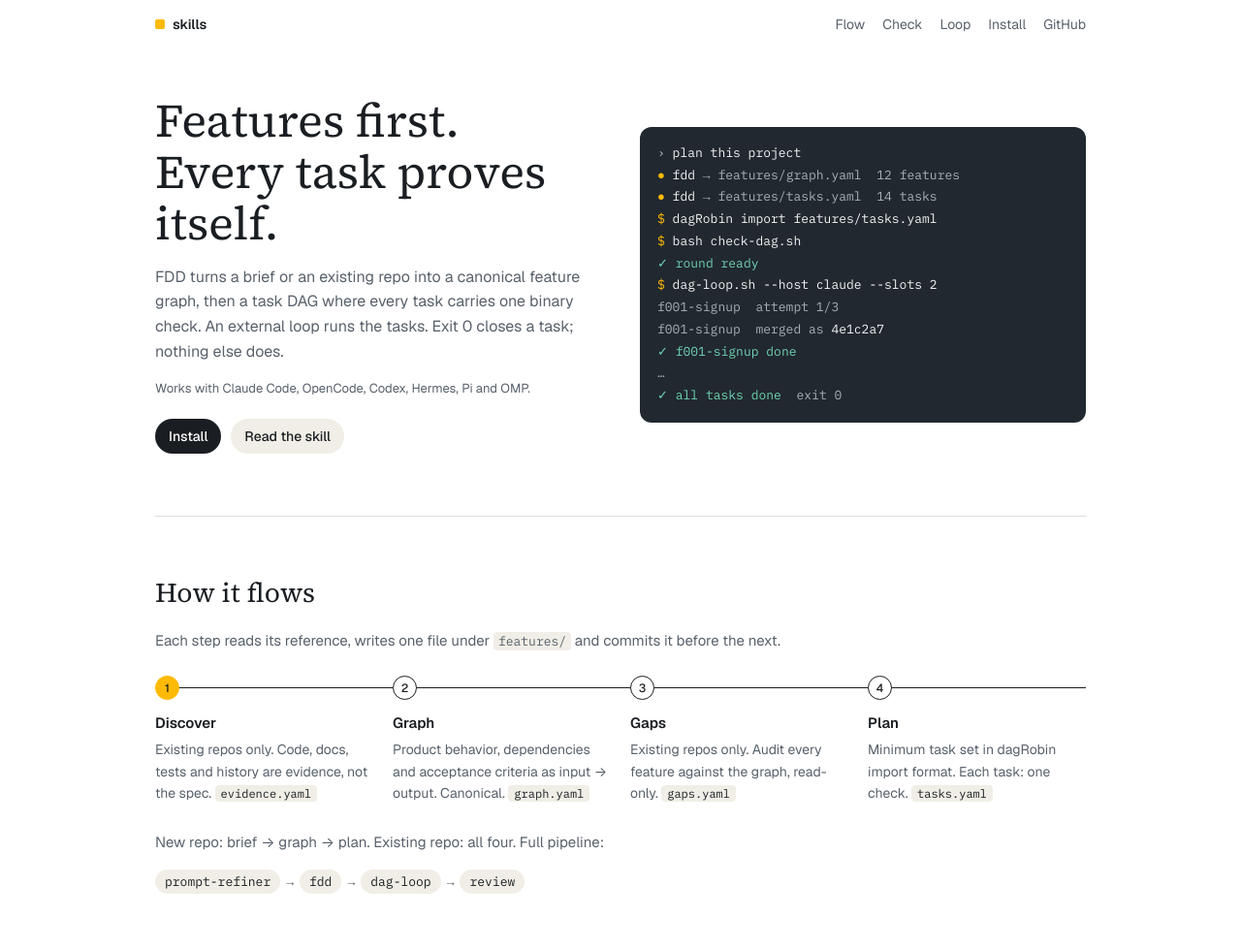
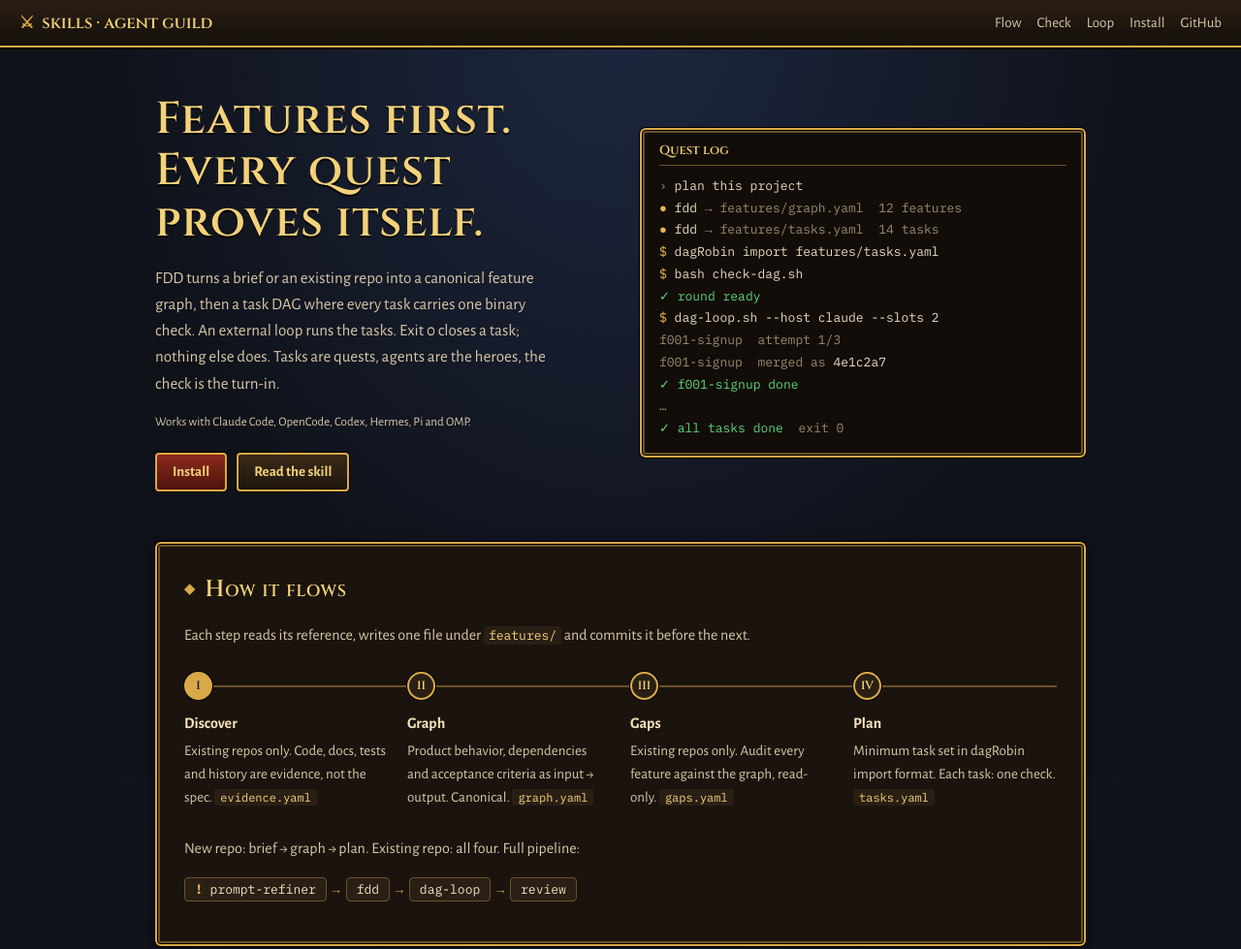
Before and after one commit to afa7789/skills, a plain HTML site: page docs/index.html in a window 1280 px wide. Shown: the top 979 px of the page at 97% size. Drawn offline with nearby package versions, Linux system fonts and the light colour scheme.

Commit message:
docs: fantasy-RTS skin for the FDD page

```diff
--- a/docs/index.html
+++ b/docs/index.html
@@ -7,72 +7,80 @@
 <meta name="description" content="Feature-driven development for coding agents: a canonical feature graph, a task DAG where every task carries one binary check, and an external loop that runs it.">
 <link rel="preconnect" href="https://fonts.googleapis.com">
 <link rel="preconnect" href="https://fonts.gstatic.com" crossorigin>
-<link href="https://fonts.googleapis.com/css2?family=Geist:wght@400;500;600&family=IBM+Plex+Mono:wght@400;500&family=Source+Serif+4:opsz,wght@8..60,400;8..60,500&display=swap" rel="stylesheet">
+<link href="https://fonts.googleapis.com/css2?family=Alegreya+Sans:wght@400;700&family=Cinzel:wght@600&family=IBM+Plex+Mono:wght@400;500&display=swap" rel="stylesheet">
 <style>
-:root{--bg:#fff;--sunk:#f0eee6;--border:#dcdcd9;--text:#59616b;--text-h:#1a1e22;--accent:#feba06;--accent-ink:#7a5200;
-  --term:#21282f;--term-line:#36424b;--on-term:#f4f5f6;--on-term-mute:#a8b0b8;--ok:#6fd3b4;
-  --s-feature:#e0a100;--s-harden:#257de0;--s-infra:#00a888;--grid:#e7e7e7;--axis:#c2c2c2;
-  --serif:"Source Serif 4",Georgia,serif;--sans:"Geist",system-ui,-apple-system,sans-serif;--mono:"IBM Plex Mono",ui-monospace,monospace}
-@media (prefers-color-scheme:dark){:root{--bg:#16191c;--sunk:#1d2125;--border:#2e353b;--text:#a8b0b8;--text-h:#f4f5f6;--accent-ink:#feba06;
-  --s-feature:#d28e05;--s-harden:#338ced;--s-infra:#00a888;--grid:#2a3036;--axis:#474747;color-scheme:dark}}
+:root{color-scheme:dark;--bg:#0f1219;--panel:#1b140e;--sunk:#2a1f15;--border:#6b5226;--gold:#d9a948;--gold-hi:#f3d27a;
+  --text:#d6c7a8;--text-h:#f3e3bd;--accent:#e8b84a;--ok:#5fd37a;--term:#120d09;--on-term:#e9dcc0;--on-term-mute:#9a8a6c;
+  --s-feature:#d28e05;--s-harden:#338ced;--s-infra:#00a888;--grid:#3a2c1c;--axis:#6b5226;
+  --serif:"Cinzel",Georgia,serif;--sans:"Alegreya Sans",system-ui,sans-serif;--mono:"IBM Plex Mono",ui-monospace,monospace}
 *{box-sizing:border-box}
-body{margin:0;background:var(--bg);color:var(--text);font:15px/1.6 var(--sans)}
-main{max-width:1000px;margin:0 auto;padding:0 20px}
-h1,h2{font-family:var(--serif);font-weight:400;color:var(--text-h);margin:0 0 12px}
-h1{font-size:clamp(34px,5vw,48px);line-height:1.1}
-h2{font-size:28px}
-h3{color:var(--text-h);font-size:15px;font-weight:600;margin:0 0 4px}
-section{padding:56px 0;border-top:1px solid var(--border)}
+body{margin:0;color:var(--text);font:16px/1.6 var(--sans);
+  background:radial-gradient(ellipse at top,#1d2740 0%,var(--bg) 60%) fixed}
+main{max-width:1000px;margin:0 auto;padding:0 20px 40px}
+h1,h2{font-family:var(--serif);font-weight:600;color:var(--gold-hi);margin:0 0 12px;letter-spacing:.02em}
+h1{font-size:clamp(32px,5vw,46px);line-height:1.15;text-shadow:0 2px 0 #000}
+h2{font-size:24px;font-variant:small-caps}
+h2::before{content:"◆";color:var(--gold);font-size:14px;margin-right:10px;vertical-align:3px}
+h3{color:var(--text-h);font-size:16px;font-weight:700;margin:0 0 4px}
+.frame{border:2px solid var(--gold);border-radius:6px;box-shadow:0 0 0 1px #000,inset 0 0 0 1px #000,inset 0 0 0 3px var(--border),0 6px 18px #0008}
+section{padding:28px;margin:28px 0;background:var(--panel)}
+section{border:2px solid var(--gold);border-radius:6px;box-shadow:0 0 0 1px #000,inset 0 0 0 1px #000,inset 0 0 0 3px var(--border),0 6px 18px #0008}
 code,pre{font-family:var(--mono);font-size:13px}
-p code,li code,td code{background:var(--sunk);padding:1px 5px;border-radius:4px}
-a{color:var(--text-h)}
-nav{display:flex;justify-content:space-between;align-items:center;max-width:1000px;margin:0 auto;padding:14px 20px;font-size:14px}
-nav b{color:var(--text-h)}nav b::before{content:"";display:inline-block;width:10px;height:10px;background:var(--accent);border-radius:2px;margin-right:8px}
-nav a{margin-left:18px;text-decoration:none;color:var(--text)}
-.hero{display:grid;grid-template-columns:1fr 1fr;gap:40px;align-items:center;padding:48px 0 64px}
-.lead{font-size:16px;max-width:46ch}
+p code,li code,td code{background:var(--sunk);padding:1px 5px;border-radius:3px;color:var(--gold-hi)}
+a{color:var(--gold-hi)}
+nav{display:flex;justify-content:space-between;align-items:center;flex-wrap:wrap;gap:8px;padding:10px 20px;font-size:15px;
+  background:linear-gradient(#2a1f15,#140f0a);border-bottom:2px solid var(--gold);box-shadow:0 2px 0 #000}
+nav b{font-family:var(--serif);color:var(--gold-hi);font-size:17px}nav b::before{content:"⚔";margin-right:8px;color:var(--gold)}
+nav a{margin-left:16px;text-decoration:none;color:var(--text)}nav a:hover{color:var(--gold-hi)}
+.hero{display:grid;grid-template-columns:1fr 1fr;gap:40px;align-items:center;padding:48px 0 24px}
+.lead{font-size:17px;max-width:46ch}
 .btns{display:flex;gap:10px;flex-wrap:wrap;margin-top:20px}
-.btn{padding:7px 14px;border-radius:999px;text-decoration:none;font-weight:500;font-size:14px;background:var(--sunk);color:var(--text-h)}
-.btn.dark{background:var(--text-h);color:var(--bg)}
-.term{background:var(--term);color:var(--on-term);border-radius:12px;padding:16px 18px;margin:0;overflow:auto;line-height:1.75}
+.btn{padding:6px 16px;border-radius:4px;text-decoration:none;font-weight:700;font-size:15px;color:var(--gold-hi);
+  background:linear-gradient(#3a2a18,#1d150d);border:2px solid var(--gold);box-shadow:0 0 0 1px #000}
+.btn.dark{background:linear-gradient(#8c2a1c,#4e130c)}
+.btn:hover{filter:brightness(1.2)}
+.term{background:var(--term);color:var(--on-term);border:2px solid var(--gold);border-radius:6px;padding:16px 18px;margin:0;overflow:auto;line-height:1.75;
+  box-shadow:0 0 0 1px #000,inset 0 0 0 1px #000,inset 0 0 0 3px var(--border)}
+.term[data-title]::before{content:attr(data-title);display:block;font:600 13px var(--serif);color:var(--gold-hi);border-bottom:1px solid var(--border);margin:-4px 0 10px;padding-bottom:6px}
 .term .m{color:var(--on-term-mute)}.term .y{color:var(--accent)}.term .g{color:var(--ok)}
 .steps{display:grid;grid-template-columns:repeat(4,1fr);gap:20px;margin-top:24px;position:relative}
-.steps::before{content:"";position:absolute;left:12px;right:0;top:12px;height:1px;background:var(--text-h)}
+.steps::before{content:"";position:absolute;left:14px;right:0;top:14px;height:2px;background:var(--border)}
 .step{position:relative}
-.step i{display:grid;place-items:center;width:25px;height:25px;border-radius:50%;border:1px solid var(--text-h);background:var(--bg);font:500 12px var(--sans);font-style:normal;color:var(--text-h);margin-bottom:12px}
-.step:first-child i{background:var(--accent);border-color:var(--accent);color:#1a1e22}
-.step p{margin:0;font-size:14px}
-.tag{font:12px var(--mono);background:var(--sunk);padding:1px 6px;border-radius:4px;color:var(--text-h)}
+.step i{display:grid;place-items:center;width:29px;height:29px;border-radius:50%;border:2px solid var(--gold);background:var(--sunk);font:600 12px var(--serif);font-style:normal;color:var(--gold-hi);margin-bottom:12px;box-shadow:0 0 0 1px #000}
+.step:first-child i{background:var(--gold);color:#1b140e}
+.step p{margin:0;font-size:15px}
+.tag{font:12px var(--mono);background:var(--sunk);padding:1px 6px;border-radius:3px;color:var(--gold-hi)}
 .two{display:grid;grid-template-columns:1fr 1fr;gap:32px;align-items:start}
-.card{background:var(--sunk);border-radius:12px;padding:20px}
-svg text{font-family:var(--sans);font-size:12px;fill:var(--text)}
-svg .h{fill:var(--text-h);font-weight:600;paint-order:stroke;stroke:var(--bg);stroke-width:4px}
-.node rect{fill:var(--bg);stroke:var(--border)}.node.root rect{stroke:var(--accent);stroke-width:2}
-.edge{stroke:var(--text);fill:none;stroke-width:1.2}
+svg text{font-family:var(--sans);font-size:13px;fill:var(--text)}
+svg .h{fill:var(--text-h);font-weight:700;paint-order:stroke;stroke:var(--panel);stroke-width:4px}
+.node rect{fill:var(--sunk);stroke:var(--gold);stroke-width:1.5}.node.root rect{stroke:var(--gold-hi);stroke-width:2.5}
+.edge{stroke:var(--gold);fill:none;stroke-width:1.2}
 .chain{display:flex;flex-wrap:wrap;gap:6px;align-items:center;font:13px var(--mono);margin:16px 0}
-.chain span{background:var(--sunk);padding:4px 10px;border-radius:999px;color:var(--text-h)}
-.chain span.ok{background:var(--accent);color:#1a1e22}.chain b{font-weight:400}
-.legend{display:flex;gap:16px;font-size:13px;margin:8px 0}
+.chain span{background:var(--sunk);padding:3px 10px;border-radius:4px;border:1px solid var(--border);color:var(--text-h)}
+.chain span:first-child::before{content:"! ";color:var(--accent);font-weight:700}
+.chain span.ok{background:var(--gold);border-color:var(--gold-hi);color:#1b140e}.chain span.ok::before{content:"? ";font-weight:700}
+.chain b{font-weight:400;color:var(--gold)}
+.legend{display:flex;gap:16px;font-size:14px;margin:8px 0}
 .legend span::before{content:"";display:inline-block;width:10px;height:10px;border-radius:2px;margin-right:6px;background:var(--c)}
-table{border-collapse:collapse;width:100%;font-size:14px}
+table{border-collapse:collapse;width:100%;font-size:15px}
 td,th{text-align:left;padding:8px 10px 8px 0;border-bottom:1px solid var(--border);vertical-align:top}
-th{color:var(--text-h);font-weight:600}
-ul.rules{padding-left:18px}ul.rules li{margin:6px 0}
-footer{padding:32px 20px;text-align:center;font-size:13px;border-top:1px solid var(--border)}
-@media (max-width:760px){.hero,.two{grid-template-columns:1fr}.steps{grid-template-columns:1fr 1fr}.steps::before{display:none}}
+th{color:var(--gold-hi);font-family:var(--serif);font-weight:600;font-size:13px}
+ul.rules{padding-left:0;list-style:none}ul.rules li{margin:8px 0}ul.rules li::before{content:"⚜ ";color:var(--gold)}
+footer{padding:24px 20px;text-align:center;font-size:14px;border-top:2px solid var(--gold);background:#140f0a}
+@media (max-width:760px){.hero,.two{grid-template-columns:1fr}.steps{grid-template-columns:1fr 1fr}.steps::before{display:none}section{padding:20px}}
 </style>
 </head>
 <body>
-<nav><b>skills</b><span><a href="#flow">Flow</a><a href="#check">Check</a><a href="#loop">Loop</a><a href="#install">Install</a><a href="https://github.com/afa7789/skills">GitHub</a></span></nav>
+<nav><b>skills · agent guild</b><span><a href="#flow">Flow</a><a href="#check">Check</a><a href="#loop">Loop</a><a href="#install">Install</a><a href="https://github.com/afa7789/skills">GitHub</a></span></nav>
 <main>
 <div class="hero">
   <div>
-    <h1>Features first.<br>Every task proves itself.</h1>
-    <p class="lead">FDD turns a brief or an existing repo into a canonical feature graph, then a task DAG where every task carries one binary check. An external loop runs the tasks. Exit 0 closes a task; nothing else does.</p>
+    <h1>Features first.<br>Every quest proves itself.</h1>
+    <p class="lead">FDD turns a brief or an existing repo into a canonical feature graph, then a task DAG where every task carries one binary check. An external loop runs the tasks. Exit 0 closes a task; nothing else does. Tasks are quests, agents are the heroes, the check is the turn-in.</p>
     <p style="font-size:13px">Works with Claude Code, OpenCode, Codex, Hermes, Pi and OMP.</p>
     <div class="btns"><a class="btn dark" href="#install">Install</a><a class="btn" href="https://github.com/afa7789/skills/tree/main/skills/fdd">Read the skill</a></div>
   </div>
-<pre class="term"><span class="m">›</span> plan this project
+<pre class="term" data-title="Quest log"><span class="m">›</span> plan this project
 <span class="y">●</span> fdd <span class="m">→ features/graph.yaml  12 features</span>
 <span class="y">●</span> fdd <span class="m">→ features/tasks.yaml  14 tasks</span>
 <span class="y">$</span> dagRobin import features/tasks.yaml
@@ -90,10 +98,10 @@ footer{padding:32px 20px;text-align:center;font-size:13px;border-top:1px solid v
   <h2>How it flows</h2>
   <p>Each step reads its reference, writes one file under <code>features/</code> and commits it before the next.</p>
   <div class="steps">
-    <div class="step"><i>1</i><h3>Discover</h3><p>Existing repos only. Code, docs, tests and history are evidence, not the spec. <span class="tag">evidence.yaml</span></p></div>
-    <div class="step"><i>2</i><h3>Graph</h3><p>Product behavior, dependencies and acceptance criteria as input → output. Canonical. <span class="tag">graph.yaml</span></p></div>
-    <div class="step"><i>3</i><h3>Gaps</h3><p>Existing repos only. Audit every feature against the graph, read-only. <span class="tag">gaps.yaml</span></p></div>
-    <div class="step"><i>4</i><h3>Plan</h3><p>Minimum task set in dagRobin import format. Each task: one check. <span class="tag">tasks.yaml</span></p></div>
+    <div class="step"><i>I</i><h3>Discover</h3><p>Existing repos only. Code, docs, tests and history are evidence, not the spec. <span class="tag">evidence.yaml</span></p></div>
+    <div class="step"><i>II</i><h3>Graph</h3><p>Product behavior, dependencies and acceptance criteria as input → output. Canonical. <span class="tag">graph.yaml</span></p></div>
+    <div class="step"><i>III</i><h3>Gaps</h3><p>Existing repos only. Audit every feature against the graph, read-only. <span class="tag">gaps.yaml</span></p></div>
+    <div class="step"><i>IV</i><h3>Plan</h3><p>Minimum task set in dagRobin import format. Each task: one check. <span class="tag">tasks.yaml</span></p></div>
   </div>
   <p style="margin-top:28px">New repo: brief → graph → plan. Existing repo: all four. Full pipeline:</p>
   <div class="chain"><span>prompt-refiner</span><b>→</b><span>fdd</span><b>→</b><span>dag-loop</span><b>→</b><span>review</span></div>
@@ -123,10 +131,10 @@ footer{padding:32px 20px;text-align:center;font-size:13px;border-top:1px solid v
 </section>
 
 <section id="check">
-  <h2>One task, one check</h2>
+  <h2>One quest, one check</h2>
   <p>Every task names one command. <code>dagRobin verify &lt;id&gt;</code> runs it; exit 0 is the only way to close the task. Checks run in a fresh worktree, so they install their own deps.</p>
   <div class="two">
-<pre class="term">- id: f002-login
+<pre class="term" data-title="Quest scroll · tasks.yaml">- id: f002-login
   title: Log in with email and password
   deps: [f001-signup]
   files: [src/auth/login.ts]
@@ -186,7 +194,7 @@ footer{padding:32px 20px;text-align:center;font-size:13px;border-top:1px solid v
 </section>
 
 <section>
-  <h2>Hard rules</h2>
+  <h2>Laws of the realm</h2>
   <ul class="rules">
     <li>The graph is canonical. Never change it to match the code.</li>
     <li>A task without a check is not a task. Exit 0 means done.</li>
@@ -198,7 +206,7 @@ footer{padding:32px 20px;text-align:center;font-size:13px;border-top:1px solid v
 
 <section id="install">
   <h2>Install</h2>
-<pre class="term">git clone https://github.com/afa7789/skills && cd skills
+<pre class="term" data-title="Spellbook">git clone https://github.com/afa7789/skills && cd skills
 bash scripts/install-tools.sh          <span class="m"># Rust + dagRobin</span>
 bash scripts/sync-skills.sh --status   <span class="m"># dry run</span>
 bash scripts/sync-skills.sh            <span class="m"># install into every host found</span></pre>
```
